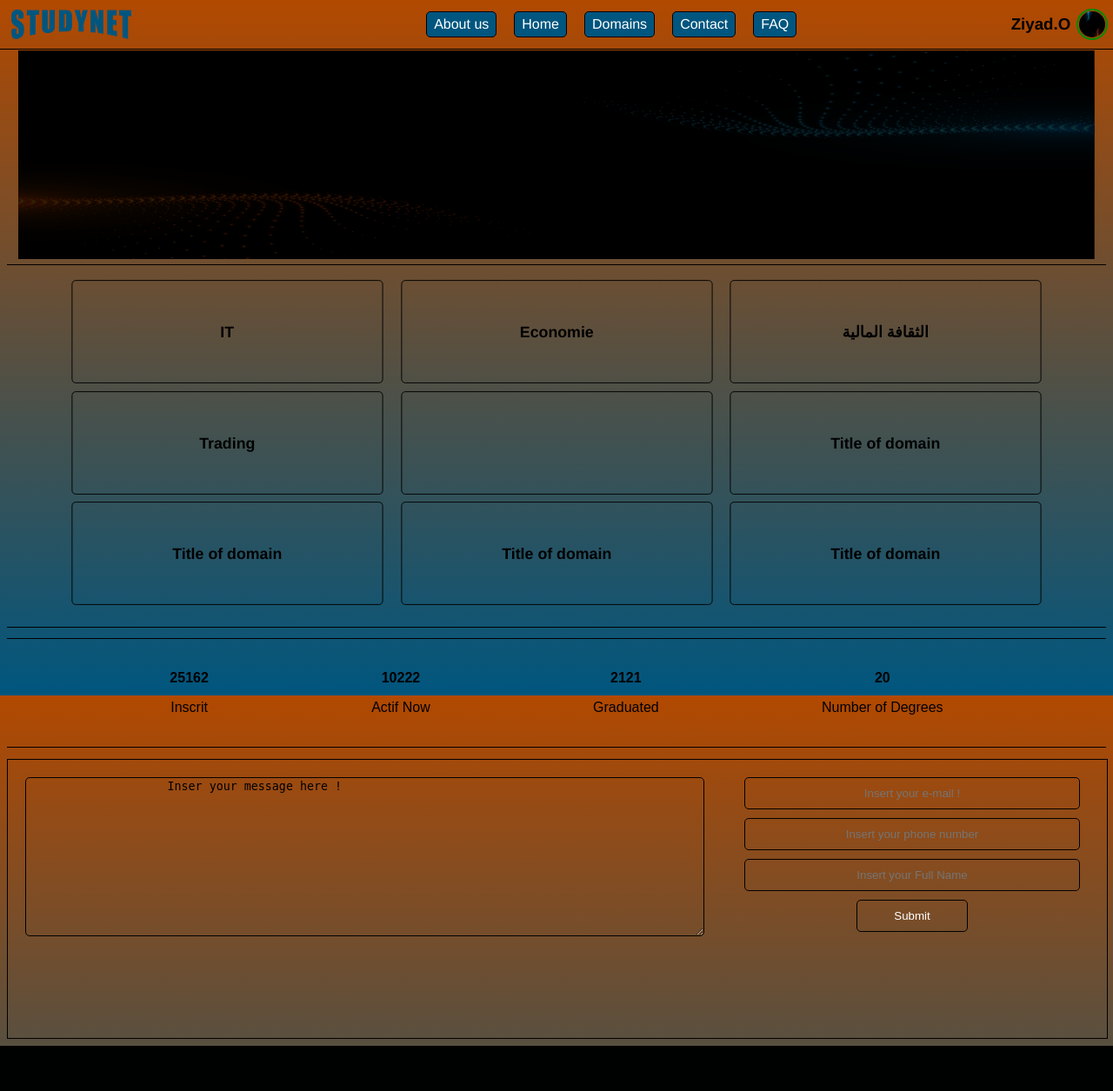
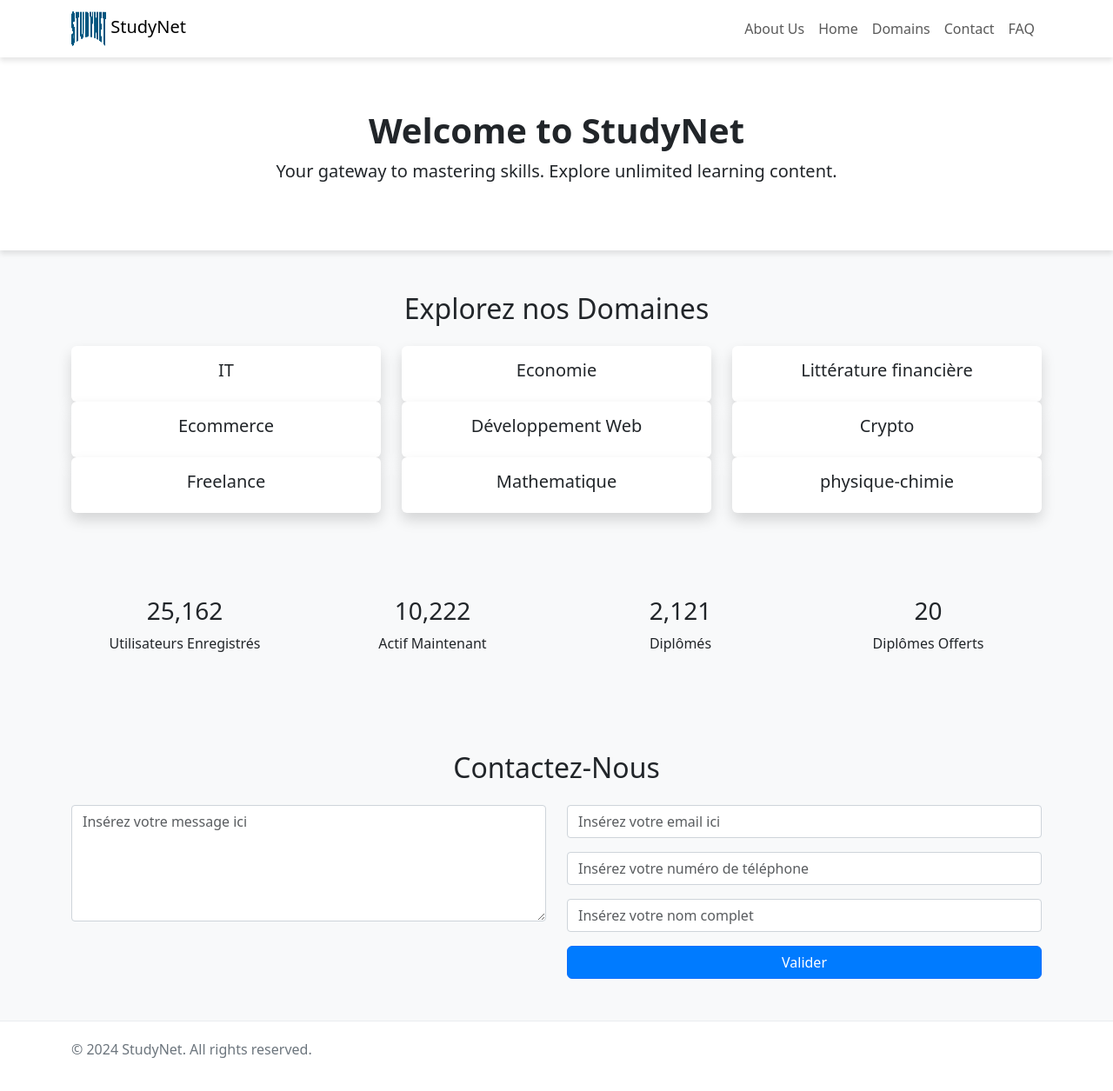
Before and after one commit to ZiyadOuamna/studynet-00, a CodeIgniter 4 app: the page made by app/Views/acceuil.php in a window 1280 px wide. Shown: the whole page at 87% size. Before the commit the page ends 1203 px from the top, so only its background shows below. Run offline with PHP 8.4 and a stand-in for CodeIgniter, Linux system fonts and the light colour scheme; the template is opened without the code that fills it, so the values that code supplies are empty; some libraries are stand-ins or nearby versions.

Commit message:
update acceuil page

```diff
--- a/app/Views/acceuil.php
+++ b/app/Views/acceuil.php
@@ -3,281 +3,210 @@
 <head>
     <meta charset="UTF-8">
     <meta name="viewport" content="width=device-width, initial-scale=1.0">
-    <title>Document</title>
+    <title>StudyNet</title>
+    <!-- Bootstrap CSS -->
+    <link href="https://cdn.jsdelivr.net/npm/bootstrap@5.3.0/dist/css/bootstrap.min.css" rel="stylesheet">
     <style>
-        body{
-            background-image: linear-gradient(#B24900,#00567F);
-            background-attachment:fixed;
-            background-size:cover;
-            z-index: -1;
-            margin-top: 4%;
+        body {
+            background-color: #f8f9fa;
+            color: #212529;
         }
-        header{
-            z-index: 1;
-            display: flex;
-            position: absolute;
-            justify-content: space-between;
-            height: 7%;
-            width: 100%;
-            top: 0;
-            left: 0;
-            border-bottom: 1px solid black;
+        .navbar {
+            background-color: #ffffff;
+            box-shadow: 0 4px 6px rgba(0, 0, 0, 0.1);
         }
-        .logo{
-            display: flex;
-            align-items: center;
-            margin-left: 1%;
+        .navbar-brand img {
+            width: 40px;
+            height: 40px;
         }
-        .logo img{
-            width: 60%;
-            height:60%;
+        .hero {
+            background-color: #ffffff;
+            padding: 60px 0;
+            box-shadow: 0 4px 6px rgba(0, 0, 0, 0.1);
         }
-        .nav-bar{
-            display: flex;
-            align-items: center;
-            gap: 20px;
+        .hero h1 {
+            font-size: 2.5rem;
+            font-weight: bold;
         }
-        .nav-bar a{
-            font-family:'Franklin Gothic Medium', 'Arial Narrow', Arial, sans-serif;
-            background-color: #00567F;
-            color: white;
-            text-decoration: none;
-            padding: 5px  8px;
-            border: 0.5px solid black;
-            border-radius: 5px;
-            cursor: pointer;
-            transition: all 0.5s;
+        .card {
+            border: none;
+            transition: transform 0.3s ease;
         }
-        .nav-bar a:hover{
-            background-color: transparent;
-            border: 1px solid black;
-            color: black;
+        .card:hover {
+            transform: scale(1.05);
         }
-        .profile{
-            font-family:'Franklin Gothic Medium', 'Arial Narrow', Arial, sans-serif;
-            display: flex;
-            align-items: center;
-            gap: 0.5vw;
-            margin-right: 0.5%;
+        .contact-form input, .contact-form textarea {
+            border: 1px solid #ced4da;
+            border-radius: 0.25rem;
         }
-        .profile h3{
-
+        .contact-form button {
+            background-color: #007bff;
+            color: #fff;
         }
-        .profile img{
-            border: 2px solid rgb(5, 136, 5);
-            border-radius: 50%;
-            height: 30px;
-            width: 30px;
-            padding: 1px;
-        }
-        /*-----les slides ----*/
-        .slides{
-            border-bottom: 1px solid black;
-            width: 100%;
-            display: flex;
-            justify-content: center;
-        }
-        .slides img{
-            width: 98%;
-            height: 30vh;
-            margin: 0.5%;
-        }
-        /*---la table des domaines---*/
-        .domains{
-            display: flex;
-            justify-content: center;
-            font-family:'Franklin Gothic Medium', 'Arial Narrow', Arial, sans-serif;
-            border-bottom: 1px solid black;
-            height: 52vh;
-        }
-        table{
-            margin-top: 1%;
-            width: 90%;
-            height: 48vh;
-        }
-        td{
-            border:1px solid black;
-            border-radius: 5px;
-            text-align: center;
-            line-height: 10px;
-            transform: scale(0.95);
-            transition: all 1s ;
-        }
-        td:hover{
-            transform: scale(1);
-        }
-        /*---section des analiyses ----*/
-        .analytiques{
-            margin-top: 1%;
-            padding: 20px 0px;
-            border-top: 1px solid black;
-            border-bottom: 1px solid black;
-            display: flex;
-            justify-content: space-evenly;
-            font-family:Arial, Helvetica, sans-serif;
-        }
-        .analytiques div{
-            text-align: center;
-        }
-        .analytiques p:first-child{
-            font-weight: bolder;
-        }
-        /*---section de contact ----*/
-        .contact{
-            border: 1px solid black;
-            margin-top: 1%;
-            height: 40vh;
-            width: 100%;
-        }
-        .contact form{
-            width: 100%;
-            display: flex;
-            justify-content: space-between;
-        }
-        .message{
-            width: 100%;
-        }
-        .message textarea{
-            margin: 20px;
-            width: 95% ;
-            height: 85%;
-            background-color: transparent;
-            border-radius: 5px;
-            border: 1px solid black ;
-        }
-        .infos input{
-            width: 30vw;
-            text-align: center;
-            padding: 10px 0px;
-            margin-top:10px ;
-            border-radius: 5px;
-            background-color: transparent;
-            color: white;
-            border: 1px solid black;
-
-        }
-        .infos input:focus{
-            background-color: transparent;
-        }
-        .infos{
-            margin: 10px 20px;
-            width: 50%;
-            text-align: center;
-        }
-        #submit{
-            width: 10vw;
-        }
-        #submit:hover{
-            background-color: #00567F;
+        footer {
+            background-color: #ffffff;
+            color: #6c757d;
+            padding: 20px 0;
+            border-top: 1px solid #e9ecef;
         }
     </style>
 </head>
-<body>
-    <header>
-            <div class="logo">
-                <img src="pics/blue_logo.png"  alt="" srcset="">
+<body class="d-flex flex-column min-vh-100">
+
+
+    <nav class="navbar navbar-expand-lg navbar-light">
+        <div class="container">
+            <a class="navbar-brand" href="#">
+                <img src="pics/blue_logo.png" alt="Logo">
+                StudyNet
+            </a>
+            <button class="navbar-toggler" type="button" data-bs-toggle="collapse" data-bs-target="#navbarNav">
+                <span class="navbar-toggler-icon"></span>
+            </button>
+            <div class="collapse navbar-collapse" id="navbarNav">
+                <ul class="navbar-nav ms-auto">
+                    <li class="nav-item"><a class="nav-link" href="#about">About Us</a></li>
+                    <li class="nav-item"><a class="nav-link" href="#home">Home</a></li>
+                    <li class="nav-item"><a class="nav-link" href="#domains">Domains</a></li>
+                    <li class="nav-item"><a class="nav-link" href="#contact">Contact</a></li>
+                    <li class="nav-item"><a class="nav-link" href="#faq">FAQ</a></li>
+                </ul>
             </div>
+        </div>
+    </nav>
 
-            <div class="nav-bar">
-                <a href="">About us</a>
-                <a href="">Home</a>
-                <a href="#domains">Domains</a>
-                <a href="#contact">Contact</a>
-                <a href="#footer">FAQ</a>
-            </div>
-
-            <div class="profile">
-                <h3>Ziyad.O</h3>
-                <img src="pics/487 px largeur.png" alt="">
-            </div>
-
+    <!-- Hero Section -->
+    <header class="hero text-center">
+        <div class="container">
+            <h1>Welcome to StudyNet</h1>
+            <p class="lead">Your gateway to mastering skills. Explore unlimited learning content.</p>
+        </div>
     </header>
 
-    <!-----des slides publicitaire dans le tot du site ----->
-    <section class="slides">
-        <img src="pics/bg.png"  alt="">
-    </section>
-    <!---- les domaines d'études existe dans le site ------>
-    <section class="domains" id="domains">
-        <table>
-            <tr>
-                <td>
-                    <h3>IT</h3>
-                </td>
-                <td>
-                    <h3>Economie</h3>
-                </td>
-                <td>
-                    <h3>الثقافة المالية</h3>
-                </td>
-            </tr>
-            <tr>
-                <td>
-                    <h3>Trading</h3>
-                </td>
-                <td>
-                    <h3></h3>
-                </td>
-                <td>
-                    <h3>Title of domain</h3>
-                </td>
-            </tr>
-            <tr>
-                <td>
-                    <h3>Title of domain</h3>
-                </td>
-                <td>
-                    <h3>Title of domain</h3>
-                </td>
-                <td>
-                    <h3>Title of domain</h3>
-                </td>
-            </tr>
-        </table>
-    </section>
-    <!-----des analyses de sites concerant les users ------>
-    <section class="analytiques">
-        <div>
-            <p>25162</p>
-            <p>Inscrit</p>
+    <!-- Domains Section -->
+    <section id="domains" class="container my-5">
+        <h2 class="text-center mb-4">Explorez nos Domaines</h2>
+        <div class="row text-center">
+            <div class="col-md-4">
+                <div class="card shadow">
+                    <div class="card-body">
+                        <h5 class="card-title">IT</h5>
+                    </div>
+                </div>
+            </div>
+            <div class="col-md-4">
+                <div class="card shadow">
+                    <div class="card-body">
+                        <h5 class="card-title">Economie</h5>
+                    </div>
+                </div>
+            </div>
+            <div class="col-md-4">
+                <div class="card shadow">
+                    <div class="card-body">
+                        <h5 class="card-title">Littérature financière</h5>
+                    </div>
+                </div>
+            </div>
         </div>
-        <div>
-            <p>10222</p>
-            <p>Actif Now</p>
+        <div class="row text-center">
+            <div class="col-md-4">
+                <div class="card shadow">
+                    <div class="card-body">
+                        <h5 class="card-title">Ecommerce</h5>
+                    </div>
+                </div>
+            </div>
+            <div class="col-md-4">
+                <div class="card shadow">
+                    <div class="card-body">
+                        <h5 class="card-title">Développement Web</h5>
+                    </div>
+                </div>
+            </div>
+            <div class="col-md-4">
+                <div class="card shadow">
+                    <div class="card-body">
+                        <h5 class="card-title">Crypto</h5>
+                    </div>
+                </div>
+            </div>
         </div>
-        <div>
-            <p>2121</p>
-            <p>Graduated</p>
-        </div>
-        <div>
-            <p>20</p>
-            <p>Number of Degrees</p>
+        <div class="row text-center">
+            <div class="col-md-4">
+                <div class="card shadow">
+                    <div class="card-body">
+                        <h5 class="card-title">Freelance</h5>
+                    </div>
+                </div>
+            </div>
+            <div class="col-md-4">
+                <div class="card shadow">
+                    <div class="card-body">
+                        <h5 class="card-title">Mathematique</h5>
+                    </div>
+                </div>
+            </div>
+            <div class="col-md-4">
+                <div class="card shadow">
+                    <div class="card-body">
+                        <h5 class="card-title">physique-chimie</h5>
+                    </div>
+                </div>
+            </div>
         </div>
     </section>
-    <!---- envoyer nous un email -->
-    <section class="contact" id="contact">
-        <form action="" method="POST">
-            <div class="message">
-                <textarea name="" id="" style="text-align: ²center;">
-                    Inser your message here !
-                </textarea>
+
+    <!-- Analytics Section -->
+    <section class="py-5 bg-light">
+        <div class="container">
+            <div class="row text-center">
+                <div class="col-md-3">
+                    <h3>25,162</h3>
+                    <p>Utilisateurs Enregistrés</p>
+                </div>
+                <div class="col-md-3">
+                    <h3>10,222</h3>
+                    <p>Actif Maintenant</p>
+                </div>
+                <div class="col-md-3">
+                    <h3>2,121</h3>
+                    <p>Diplômés</p>
+                </div>
+                <div class="col-md-3">
+                    <h3>20</h3>
+                    <p>Diplômes Offerts</p>
+                </div>
             </div>
-            <div class="infos">
-                <input type="email" name="email" id="email" placeholder="Insert your e-mail !">
-                <input type="tel" name="tel" id="tel" placeholder="Insert your phone number">
-                <input type="text" name="full-name" id="full-name" placeholder="Insert your Full Name">
-
-                <input type="submit" value="Submit" name="submit" id="submit">
-            </div>
-        </form>
-    </section>
-    <!------les méthode de paiment des pack supporté par notrs site ------>
-    <section class="paiement-methods">
-
+        </div>
     </section>
 
+    <!-- Contact Section -->
+    <section id="contact" class="my-5">
+        <div class="container">
+            <h2 class="text-center mb-4">Contactez-Nous</h2>
+            <form class="row contact-form">
+                <div class="col-md-6 mb-3">
+                    <textarea class="form-control" rows="5" placeholder="Insérez votre message ici"></textarea>
+                </div>
+                <div class="col-md-6">
+                    <input type="email" class="form-control mb-3" placeholder="Insérez votre email ici">
+                    <input type="tel" class="form-control mb-3" placeholder="Insérez votre numéro de téléphone">
+                    <input type="text" class="form-control mb-3" placeholder="Insérez votre nom complet">
+                    <button type="submit" class="btn btn-primary w-100">Valider</button>
+                </div>
+            </form>
+        </div>
+    </section>
+
+    <!-- Footer -->
+    <footer class="mt-auto">
+        <div class="container">
+            <p>&copy; 2024 StudyNet. All rights reserved.</p>
+        </div>
+    </footer>
+
+
+    <script src="https://cdn.jsdelivr.net/npm/bootstrap@5.3.0/dist/js/bootstrap.bundle.min.js"></script>
 </body>
-<footer id="footer">
-
-</footer>
 </html>
```
